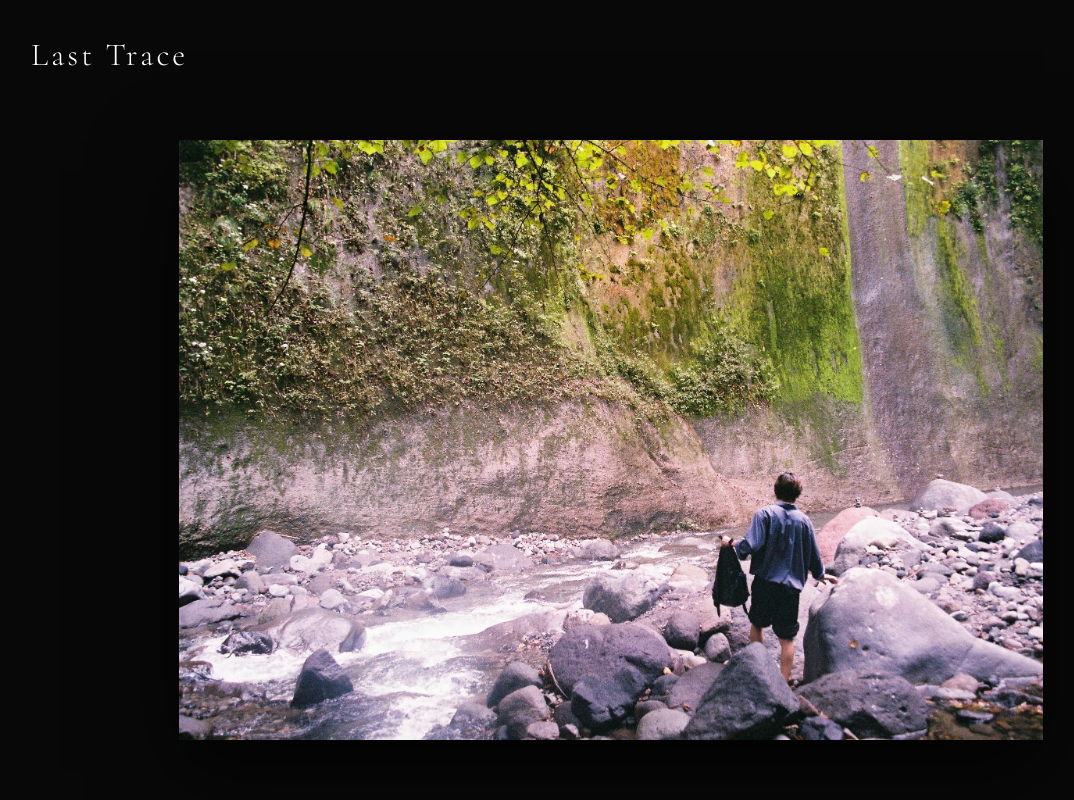
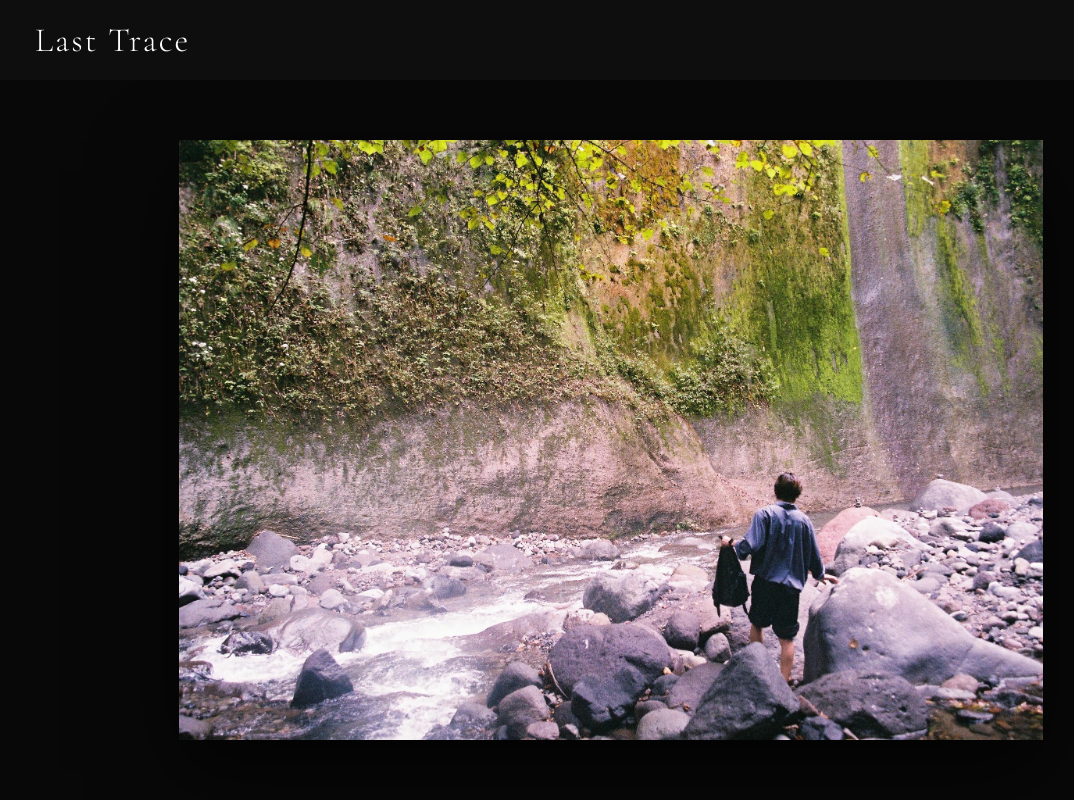
Before and after one commit to ohnaka-hiroaki/LastTrace, a plain HTML site: page photo.html in a window 1280 px wide. Shown: the top 800 px of the page, without its empty margins (29-1103 px from the left). Drawn offline with nearby package versions, Linux system fonts and the light colour scheme.

Commit message:
Update styles for photo header and logo
Refactor photo header styles for improved layout and design.

```diff
--- a/photo.css
+++ b/photo.css
@@ -32,36 +32,39 @@ body {
 =================================== */
 
 
+/* ===================================
+   Header
+=================================== */
+
 .photo-header {
+    position: fixed;
+    top: 0;
+    left: 0;
+    width: 100%;
+    height: 80px;
+    z-index: 1000;
 
-    position: fixed;
-
-    top:0;
-    left:0;
-
-    width:100%;
-
-    padding:35px 60px;
-
-    z-index:10;
-
+    background: rgba(17, 17, 17, .82);
+    backdrop-filter: blur(14px);
+    transition: .4s;
 }
 
+.photo-header .header-container {
+    width: min(90%, 1200px);
+    height: 80px;
+    margin: auto;
 
-.logo {
+    display: flex;
+    justify-content: flex-start;
+    align-items: center;
+}
 
-    color:white;
-
-    text-decoration:none;
-
-    font-family:
-        "Cormorant Garamond",
-        serif;
-
-    font-size:32px;
-
-    letter-spacing:3px;
-
+.photo-header .logo {
+    color: #fff;
+    text-decoration: none;
+    font-family: "Cormorant Garamond", serif;
+    font-size: 34px;
+    letter-spacing: 2px;
 }
 
 
```
